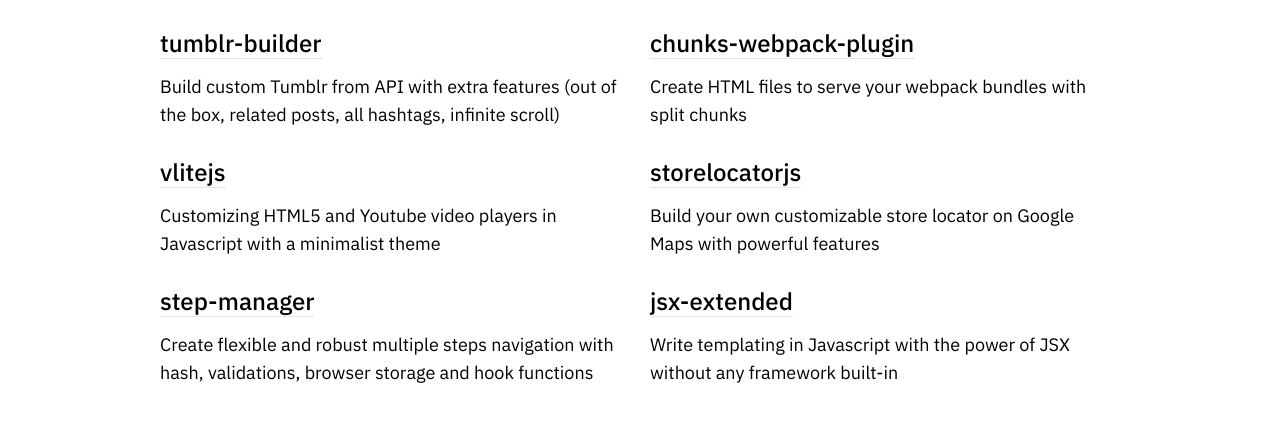
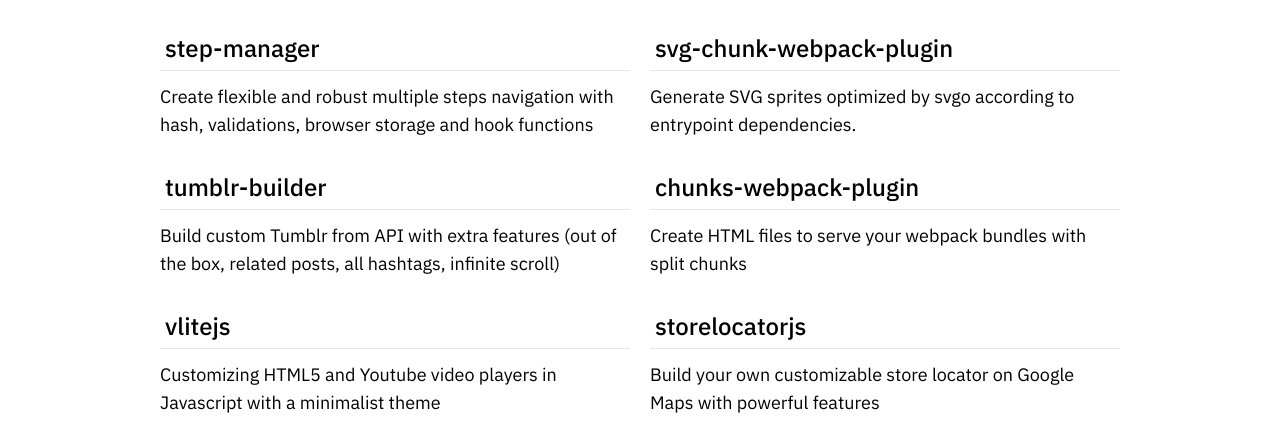
Before and after one commit to yoriiis/yoriiis.github.io, a website: page web/index.html in a window 1280 px wide. Shown: the part 332-766 px from the top of the page. Drawn offline with Linux system fonts and the light colour scheme.

Commit message:
Update Stylelint config Update CSS Update projects

```diff
--- a/src/home/assets/styles/home.css
+++ b/src/home/assets/styles/home.css
@@ -31,7 +31,7 @@
 }
 
 #main {
-    padding: 20px;
+	padding: 10px;
 	margin: 0 auto;
 	max-width: var(--containerMaxWidth);
 }
@@ -98,6 +98,8 @@
 
 	&-link {
 		box-shadow: inset 0 -1px 0 0 rgba(0, 0, 0, 0.1);
+		padding: 5px;
+		display: block;
 
 		&:hover {
 			box-shadow: inset 0 -1px 0 0 rgba(0, 0, 0, 0.3);
@@ -122,6 +124,8 @@
 
 	&-list {
 		display: flex;
+		overflow-x: auto;
+		-webkit-overflow-scrolling: touch;
 	}
 
 	&-listItem:first-child {
@@ -158,6 +162,10 @@
 }
 
 @media (--media-tablet) {
+	#main {
+		padding: 20px;
+	}
+
 	.latestRepos-listItem {
 		width: 50%;
 
--- a/web/index.html
+++ b/web/index.html
@@ -38,6 +38,22 @@
 				<ul class="latestRepos-list">
 					<li class="latestRepos-listItem">
 						<h4 class="subtitle">
+							<a class="latestRepos-link" href="https://github.com/yoriiis/step-manager" title="step-manager">step-manager</a>
+						</h4>
+						<p class="text">
+							Create flexible and robust multiple steps navigation with hash, validations, browser storage and hook functions
+						</p>
+					</li>
+					<li class="latestRepos-listItem">
+						<h4 class="subtitle">
+							<a class="latestRepos-link" href="https://github.com/yoriiis/svg-chunk-webpack-plugin" title="svg-chunk-webpack-plugin">svg-chunk-webpack-plugin</a>
+						</h4>
+						<p class="text">
+							Generate SVG sprites optimized by svgo according to entrypoint dependencies.
+						</p>
+					</li>
+					<li class="latestRepos-listItem">
+						<h4 class="subtitle">
 							<a class="latestRepos-link" href="https://yoriiis.github.io/tumblr-builder" title="tumblr-builder">tumblr-builder</a>
 						</h4>
 						<p class="text">
@@ -66,22 +82,6 @@
 						</h4>
 						<p class="text">
 							Build your own customizable store locator on Google Maps with powerful features
-						</p>
-					</li>
-					<li class="latestRepos-listItem">
-						<h4 class="subtitle">
-							<a class="latestRepos-link" href="https://github.com/yoriiis/step-manager" title="step-manager">step-manager</a>
-						</h4>
-						<p class="text">
-							Create flexible and robust multiple steps navigation with hash, validations, browser storage and hook functions
-						</p>
-					</li>
-					<li class="latestRepos-listItem">
-						<h4 class="subtitle">
-							<a class="latestRepos-link" href="https://github.com/yoriiis/jsx-extended" title="jsx-extended">jsx-extended</a>
-						</h4>
-						<p class="text">
-							Write templating in Javascript with the power of JSX without any framework built-in
 						</p>
 					</li>
 				</ul>
```
Also changed, not shown: package.json (+14 -5 lines), web/dist/home.css, web/dist/home.js, 1 other file. Lines whose indentation alone changed are shown as unchanged.
